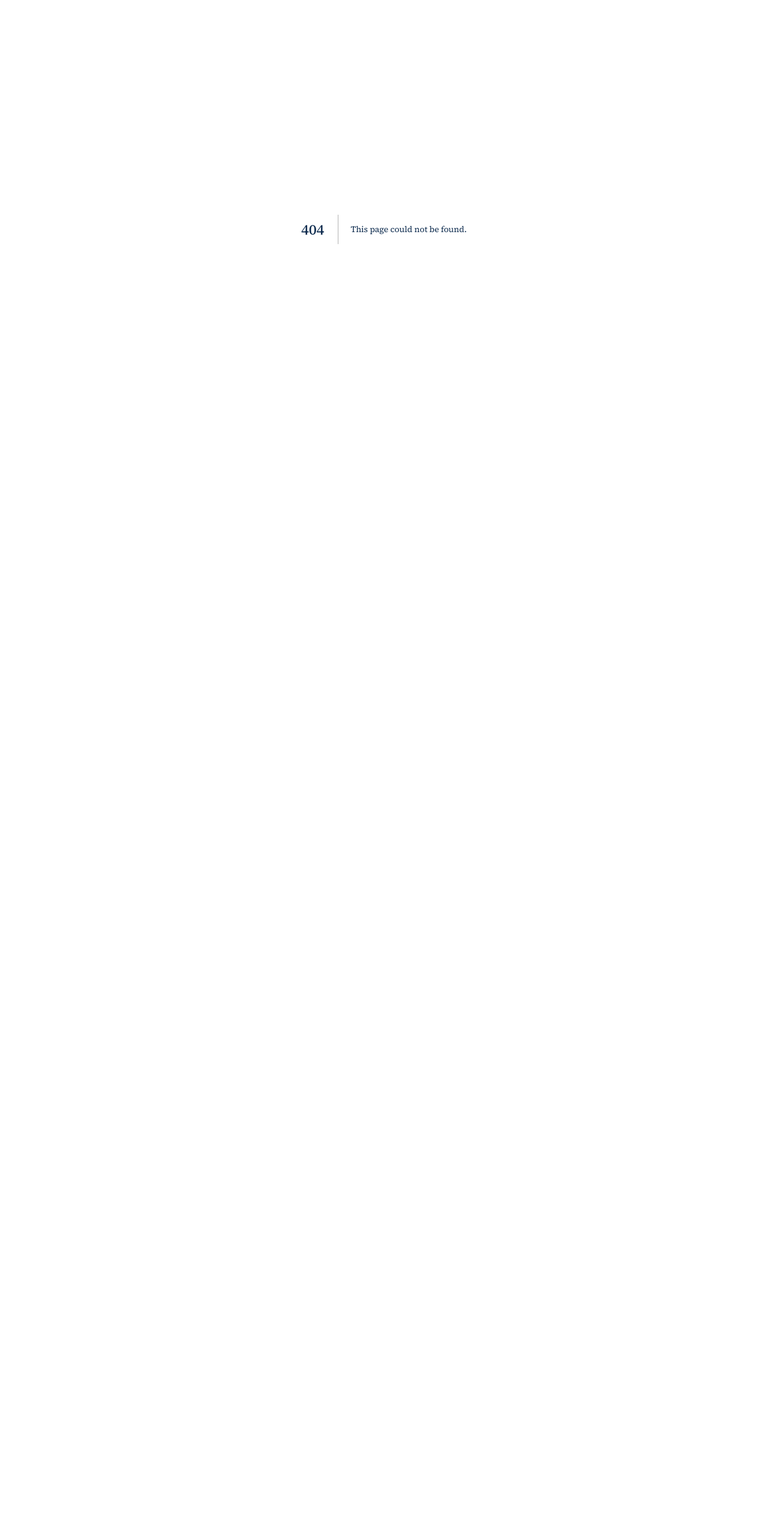
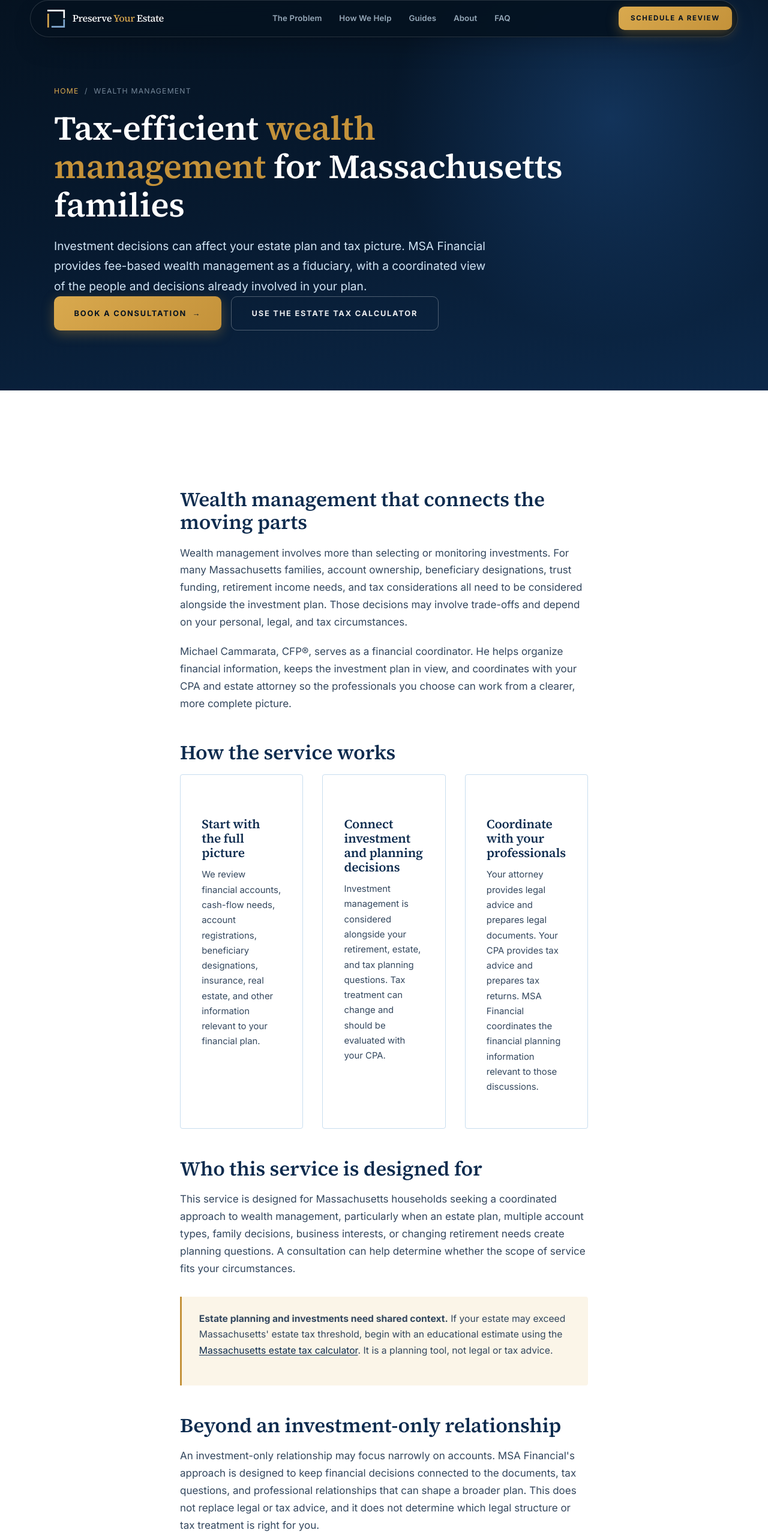
Before and after one commit to mikebarrasso/preserveyourestate, a Next.js app: page /wealth-management in a window 1280 px wide. Before the commit this address had no page. Shown: the part 18-2584 px from the top of the page at 60% size. Before the commit the page ends 800 px from the top, so only its background shows below. Built offline with nearby package versions, Linux system fonts and the light colour scheme.

Commit message:
Add Massachusetts wealth management service page

```diff
--- a/app/sitemap.ts
+++ b/app/sitemap.ts
@@ -15,6 +15,12 @@ export default function sitemap(): MetadataRoute.Sitemap {
     {
       url: `${BASE_URL}/calculator`,
       lastModified: LAST_UPDATED,
+      changeFrequency: "monthly",
+      priority: 0.9,
+    },
+    {
+      url: `${BASE_URL}/wealth-management`,
+      lastModified: new Date("2026-09-08"),
       changeFrequency: "monthly",
       priority: 0.9,
     },
--- /dev/null
+++ b/app/wealth-management/page.tsx
@@ -0,0 +1,181 @@
+import type { Metadata } from "next";
+import Link from "next/link";
+import Nav from "@/components/Nav";
+import Footer from "@/components/Footer";
+
+export const metadata: Metadata = {
+  title: "Tax-Efficient Wealth Management in Massachusetts | MSA Financial",
+  description:
+    "Wealth management that connects your investments to your estate and tax plan, with coordinated planning for Massachusetts families.",
+  alternates: { canonical: "/wealth-management" },
+  openGraph: {
+    type: "website",
+    url: "/wealth-management",
+    siteName: "Preserve Your Estate",
+    title: "Tax-Efficient Wealth Management in Massachusetts | MSA Financial",
+    description:
+      "Wealth management that connects your investments to your estate and tax plan, with coordinated planning for Massachusetts families.",
+  },
+};
+
+const JSON_LD = {
+  "@context": "https://schema.org",
+  "@type": "FinancialService",
+  "@id": "https://preservemyestate.com/wealth-management#service",
+  name: "Tax-Efficient Wealth Management",
+  description:
+    "Fee-based wealth management and financial coordination for Massachusetts families, connecting investment decisions with estate and tax planning.",
+  url: "https://preservemyestate.com/wealth-management",
+  provider: {
+    "@type": "FinancialService",
+    "@id": "https://preservemyestate.com/#org",
+    name: "MSA Financial, LLC",
+    url: "https://preservemyestate.com",
+  },
+  areaServed: { "@type": "State", name: "Massachusetts" },
+  serviceType: "Tax-Efficient Wealth Management",
+};
+
+export default function WealthManagementPage() {
+  return (
+    <>
+      <script
+        type="application/ld+json"
+        dangerouslySetInnerHTML={{ __html: JSON.stringify(JSON_LD) }}
+      />
+      <Nav solid />
+
+      <section className="page-hero">
+        <div className="hero-glow"></div>
+        <div className="wrap">
+          <nav className="crumbs hero-anim d1" aria-label="Breadcrumb">
+            <Link href="/">Home</Link>
+            <span>/</span>
+            <span>Wealth Management</span>
+          </nav>
+          <h1 className="hero-anim d2">
+            Tax-efficient <em>wealth management</em> for Massachusetts families
+          </h1>
+          <p className="lead hero-anim d3">
+            Investment decisions can affect your estate plan and tax picture. MSA Financial provides
+            fee-based wealth management as a fiduciary, with a coordinated view of the people and
+            decisions already involved in your plan.
+          </p>
+          <div className="hero-ctas hero-anim d4">
+            <Link className="btn btn-gold" href="/#booking">
+              Book a Consultation <span className="arrow">→</span>
+            </Link>
+            <Link className="btn btn-ghost" href="/calculator">
+              Use the Estate Tax Calculator
+            </Link>
+          </div>
+        </div>
+      </section>
+
+      <section>
+        <div className="wrap article">
+          <h2>Wealth management that connects the moving parts</h2>
+          <p>
+            Wealth management involves more than selecting or monitoring investments. For many
+            Massachusetts families, account ownership, beneficiary designations, trust funding,
+            retirement income needs, and tax considerations all need to be considered alongside the
+            investment plan. Those decisions may involve trade-offs and depend on your personal,
+            legal, and tax circumstances.
+          </p>
+          <p>
+            Michael Cammarata, CFP®, serves as a financial coordinator. He helps organize financial
+            information, keeps the investment plan in view, and coordinates with your CPA and estate
+            attorney so the professionals you choose can work from a clearer, more complete picture.
+          </p>
+
+          <h2>How the service works</h2>
+          <div className="grid g3 stagger">
+            <div className="coord-card">
+              <h3>Start with the full picture</h3>
+              <p>
+                We review financial accounts, cash-flow needs, account registrations, beneficiary
+                designations, insurance, real estate, and other information relevant to your financial
+                plan.
+              </p>
+            </div>
+            <div className="coord-card">
+              <h3>Connect investment and planning decisions</h3>
+              <p>
+                Investment management is considered alongside your retirement, estate, and tax
+                planning questions. Tax treatment can change and should be evaluated with your CPA.
+              </p>
+            </div>
+            <div className="coord-card">
+              <h3>Coordinate with your professionals</h3>
+              <p>
+                Your attorney provides legal advice and prepares legal documents. Your CPA provides
+                tax advice and prepares tax returns. MSA Financial coordinates the financial planning
+                information relevant to those discussions.
+              </p>
+            </div>
+          </div>
+
+          <h2>Who this service is designed for</h2>
+          <p>
+            This service is designed for Massachusetts households seeking a coordinated approach to
+            wealth management, particularly when an estate plan, multiple account types, family
+            decisions, business interests, or changing retirement needs create planning questions.
+            A consultation can help determine whether the scope of service fits your circumstances.
+          </p>
+          <div className="callout reveal">
+            <p>
+              <b>Estate planning and investments need shared context.</b> If your estate may exceed
+              Massachusetts&apos; estate tax threshold, begin with an educational estimate using the{" "}
+              <Link href="/calculator">Massachusetts estate tax calculator</Link>. It is a planning
+              tool, not legal or tax advice.
+            </p>
+          </div>
+
+          <h2>Beyond an investment-only relationship</h2>
+          <p>
+            An investment-only relationship may focus narrowly on accounts. MSA Financial&apos;s approach
+            is designed to keep financial decisions connected to the documents, tax questions, and
+            professional relationships that can shape a broader plan. This does not replace legal or
+            tax advice, and it does not determine which legal structure or tax treatment is right for
+            you.
+          </p>
+          <p>
+            For married families considering how trusts may fit into their planning conversations,
+            read the educational <Link href="/guides/ab-trust">A/B trust planning guide</Link>. Any
+            trust structure should be evaluated and drafted by a qualified estate planning attorney.
+          </p>
+
+          <div className="next-step reveal-scale">
+            <p className="eyebrow" style={{ justifyContent: "center" }}>
+              Next Step
+            </p>
+            <h3>Discuss the financial decisions that need coordination</h3>
+            <p>
+              Book a consultation to discuss your current financial plan, investment accounts, and
+              the questions you may want to bring to your CPA and estate attorney.
+            </p>
+            <div className="hero-ctas">
+              <Link className="btn btn-gold" href="/#booking">
+                Book a Consultation <span className="arrow">→</span>
+              </Link>
+              <Link className="btn btn-ghost" href="/calculator">
+                Estimate Your Massachusetts Estate Tax
+              </Link>
+            </div>
+          </div>
+
+          <p className="fine guide-disclosure" style={{ marginTop: "2rem" }}>
+            Investment advisory services are offered through MSA Financial, LLC, a Registered
+            Investment Adviser (CRD #107768). MSA Financial is an SEC-registered investment adviser.
+            Registration with the SEC does not imply a certain level of skill or training. Michael
+            Cammarata is not an attorney or CPA and does not provide legal or tax advice. He does not
+            draft legal documents or prepare tax returns. He coordinates with clients&apos; existing estate
+            attorneys and CPAs.
+          </p>
+        </div>
+      </section>
+
+      <Footer compact />
+    </>
+  );
+}
```
Also changed, not shown: public/llms.txt.
